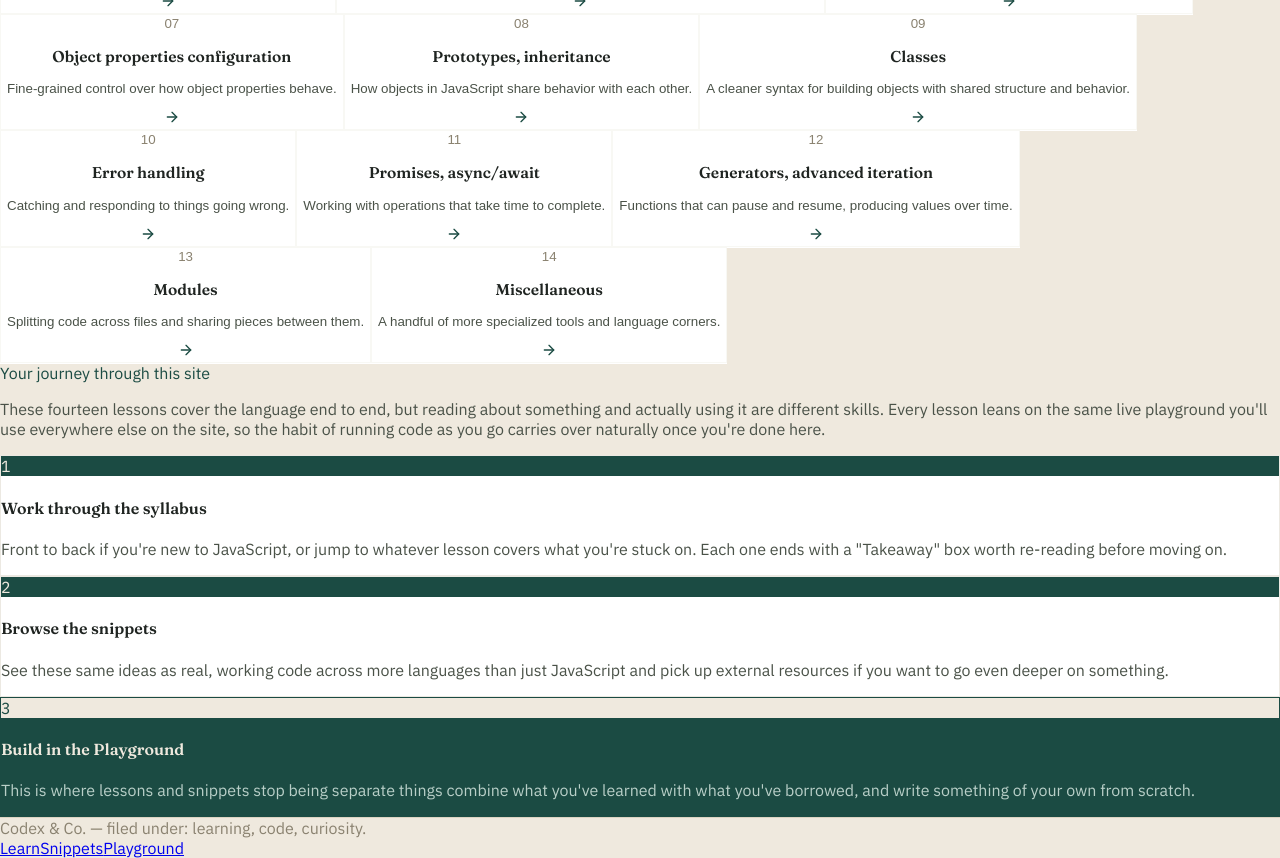
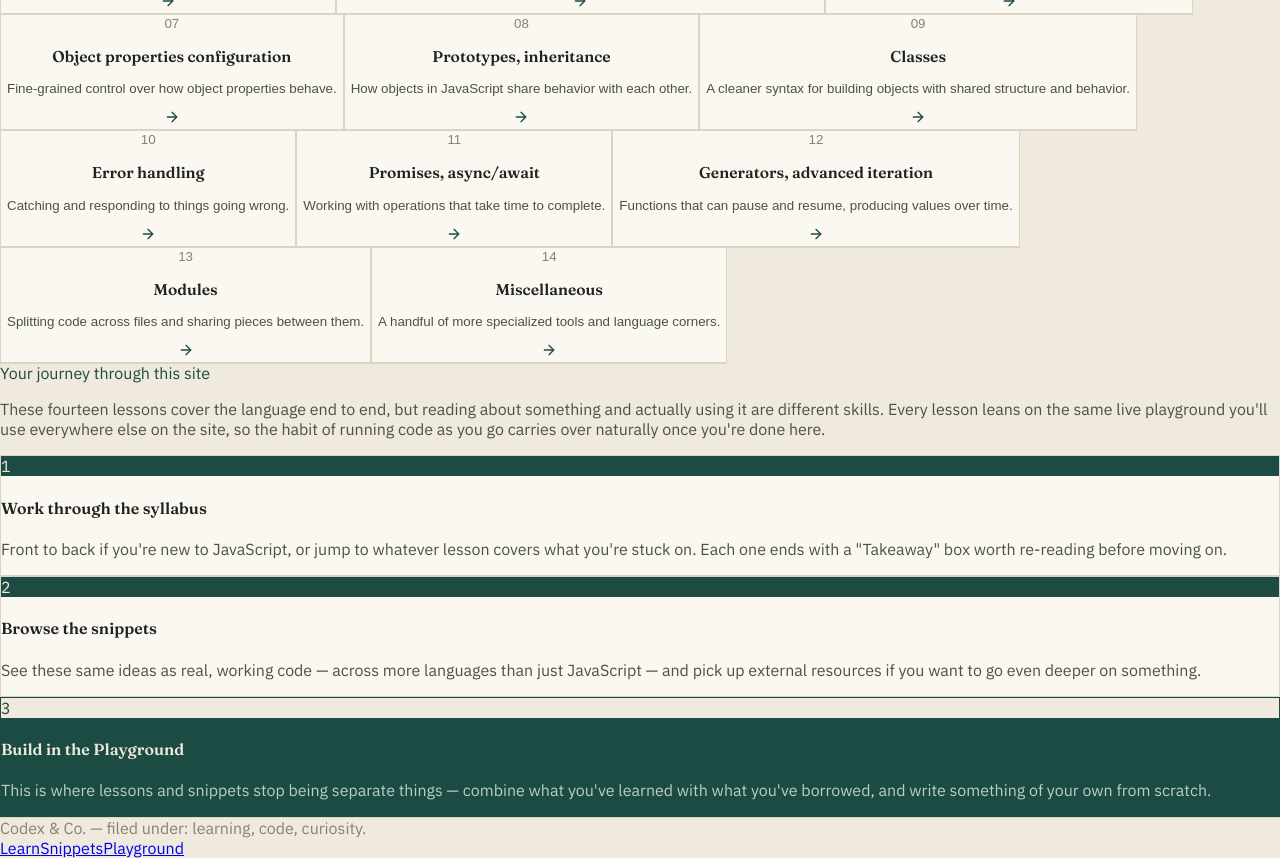
Before and after one commit to samuelkihu/code-and-go, a React (Create React App) app: page /learn in a window 1280 px wide. Shown: the part 460-1318 px from the top of the page. Built offline with nearby package versions, Linux system fonts and the light colour scheme.

Commit message:
Refactor LearnPage component styles and content
Updated button styles and text content in LearnPage component.

```diff
--- a/src/LearnPage.jsx
+++ b/src/LearnPage.jsx
@@ -19,7 +19,7 @@ export default function LearnPage() {
         The syllabus
       </h1>
       <p className="mt-2 text-[15px] max-w-2xl mb-10" style={{ color: "#4A5248" }}>
-        Fourteen lessons, laid out in order  from your first look at a code
+        Fourteen lessons, laid out in order — from your first look at a code
         editor all the way through classes, promises, and the more
         specialized corners of the language. Each one groups a set of
         related topics with a short note on every one, so you can read it
@@ -33,9 +33,9 @@ export default function LearnPage() {
             onClick={() => navigate(`/learn/${lesson.id}`)}
             className="text-left flex items-center justify-between gap-4 px-6 py-5 rounded-xl transition-transform duration-200 hover:-translate-y-0.5"
             style={{
-              background: "#ffffff",
-              border: "1px solid #f8f8f4",
-              boxShadow: "0 1px 0 #ffffff",
+              background: "var(--bg-card)",
+              border: "1px solid var(--border-card)",
+              boxShadow: "0 1px 0 var(--border-card)",
             }}
           >
             <div className="flex items-center gap-5">
@@ -80,7 +80,7 @@ export default function LearnPage() {
         <div className="grid sm:grid-cols-3 gap-5">
           <div
             className="px-5 py-5 rounded-xl"
-            style={{ background: "#ffffff", border: "1px solid #ece9e2" }}
+            style={{ background: "var(--bg-card)", border: "1px solid var(--border-card)" }}
           >
             <div
               className="w-7 h-7 rounded-full flex items-center justify-center font-mono text-[12px] mb-3"
@@ -103,7 +103,7 @@ export default function LearnPage() {
 
           <div
             className="px-5 py-5 rounded-xl"
-            style={{background: "#ffffff", border: "1px solid #ece9e2" }}
+            style={{ background: "var(--bg-card)", border: "1px solid var(--border-card)" }}
           >
             <div
               className="w-7 h-7 rounded-full flex items-center justify-center font-mono text-[12px] mb-3"
@@ -118,8 +118,8 @@ export default function LearnPage() {
               Browse the snippets
             </h4>
             <p className="text-[13px] leading-relaxed" style={{ color: "#4A5248" }}>
-              See these same ideas as real, working code  across more
-              languages than just JavaScript  and pick up external
+              See these same ideas as real, working code — across more
+              languages than just JavaScript — and pick up external
               resources if you want to go even deeper on something.
             </p>
           </div>
@@ -141,7 +141,7 @@ export default function LearnPage() {
               Build in the Playground
             </h4>
             <p className="text-[13px] leading-relaxed" style={{ color: "#B9CFC8" }}>
-              This is where lessons and snippets stop being separate things
+              This is where lessons and snippets stop being separate things —
               combine what you've learned with what you've borrowed, and
               write something of your own from scratch.
             </p>
```
